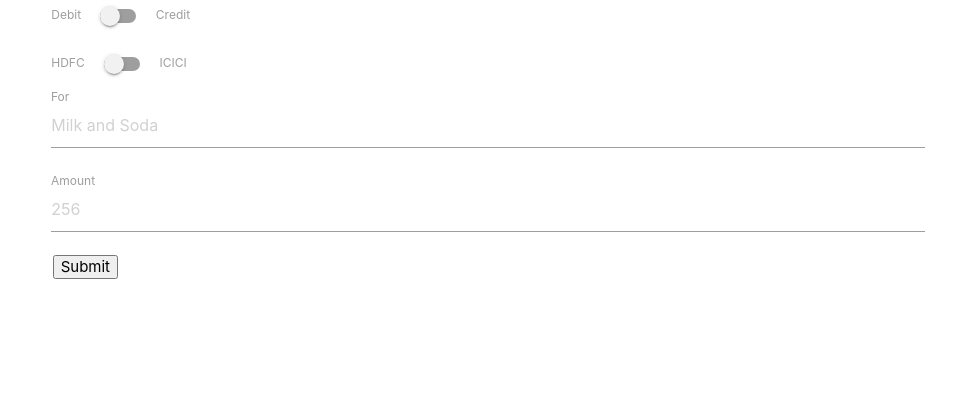
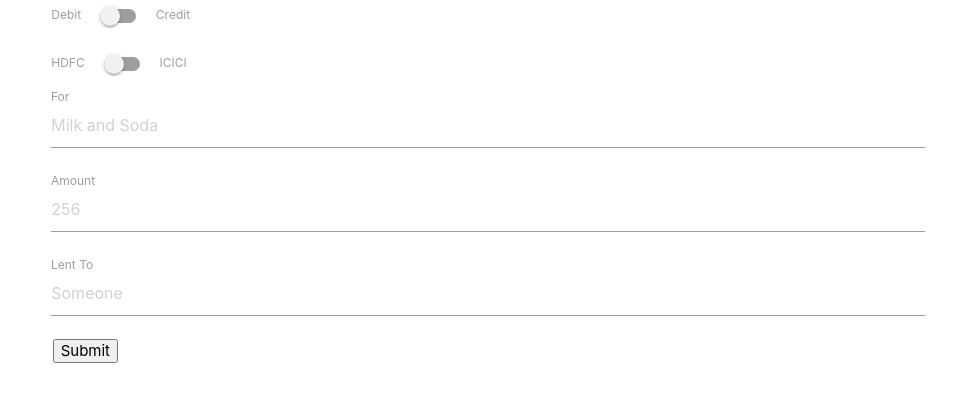
Before and after one commit to ashmanmode/finReports, a plain HTML site: page index.html in a window 1280 px wide. Shown: the part 126-528 px from the top of the page, without its empty margins (152-1108 px from the left). Drawn offline with nearby package versions, Linux system fonts and the light colour scheme.

Commit message:
Update index.html

```diff
--- a/index.html
+++ b/index.html
@@ -38,6 +38,10 @@
                   <input placeholder="256" id="amount" type="number" class="validate" required>
                   <label for="amount">Amount</label>
                </div>
+	       <div class="input-field col s12">
+                  <input placeholder="Someone" id="lent_to" type="text" class="validate" required>
+                  <label for="lent_to">Lent To</label>
+               </div>
                &nbsp;&nbsp;&nbsp;<input id="submit_button" type="submit">
          </form>
          <h4 id="response"></h4>
```
